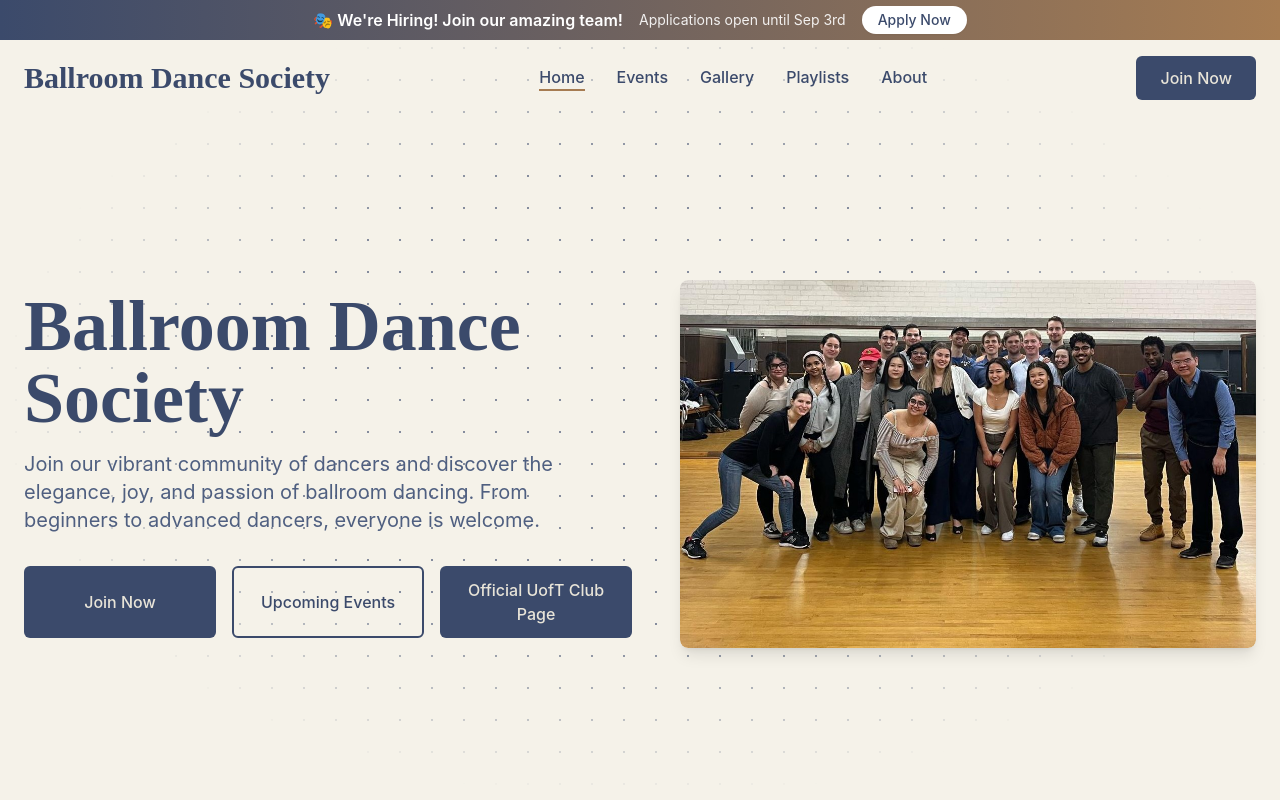
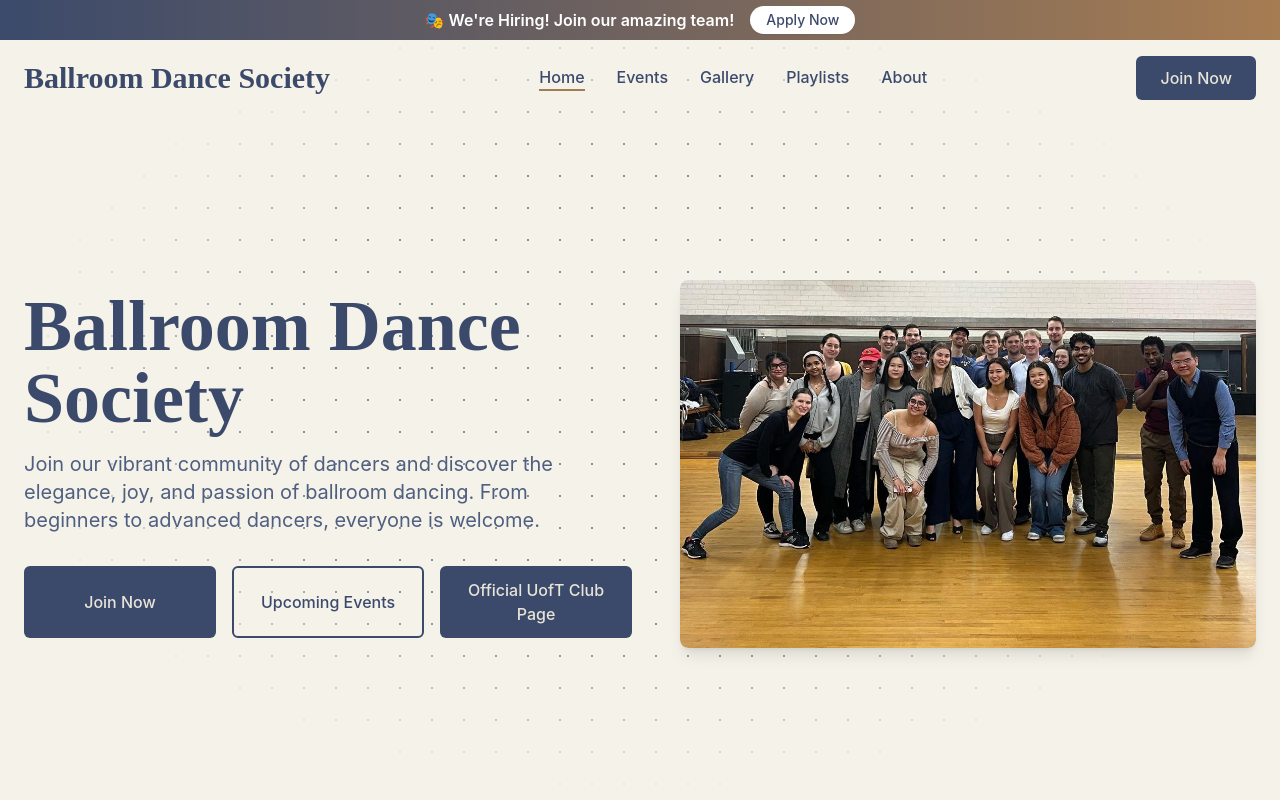
Before and after one commit to absolute-xero7/Ballroom-Dance-Website, a React (Create React App) app: page / in a window 1280 px wide. Shown: the top 800 px of the page. Built offline with nearby package versions, Linux system fonts and the light colour scheme.

Commit message:
Edited permanent hiring banner

```diff
--- a/src/components/HiringBanner.js
+++ b/src/components/HiringBanner.js
@@ -16,9 +16,9 @@ const HiringBanner = () => {
           <span className="font-semibold text-xs lg:text-base">
             🎭 We're Hiring! Join our amazing team!
           </span>
-          <span className="text-xs lg:text-sm opacity-90 hidden sm:inline">
+          {/* <span className="text-xs lg:text-sm opacity-90 hidden sm:inline">
             Applications open until Sep 3rd
-          </span>
+          </span> */}
           <a
             href="https://forms.gle/toBjgh24YtqKtAXaA"
             target="_blank"
```
